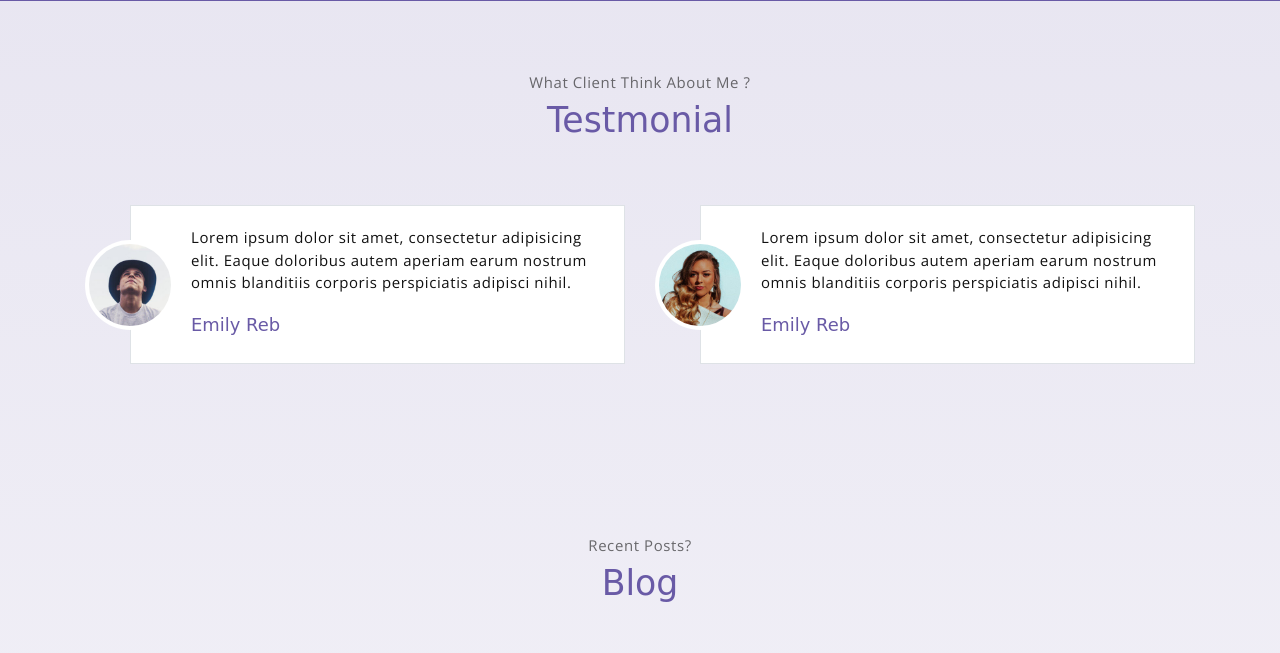
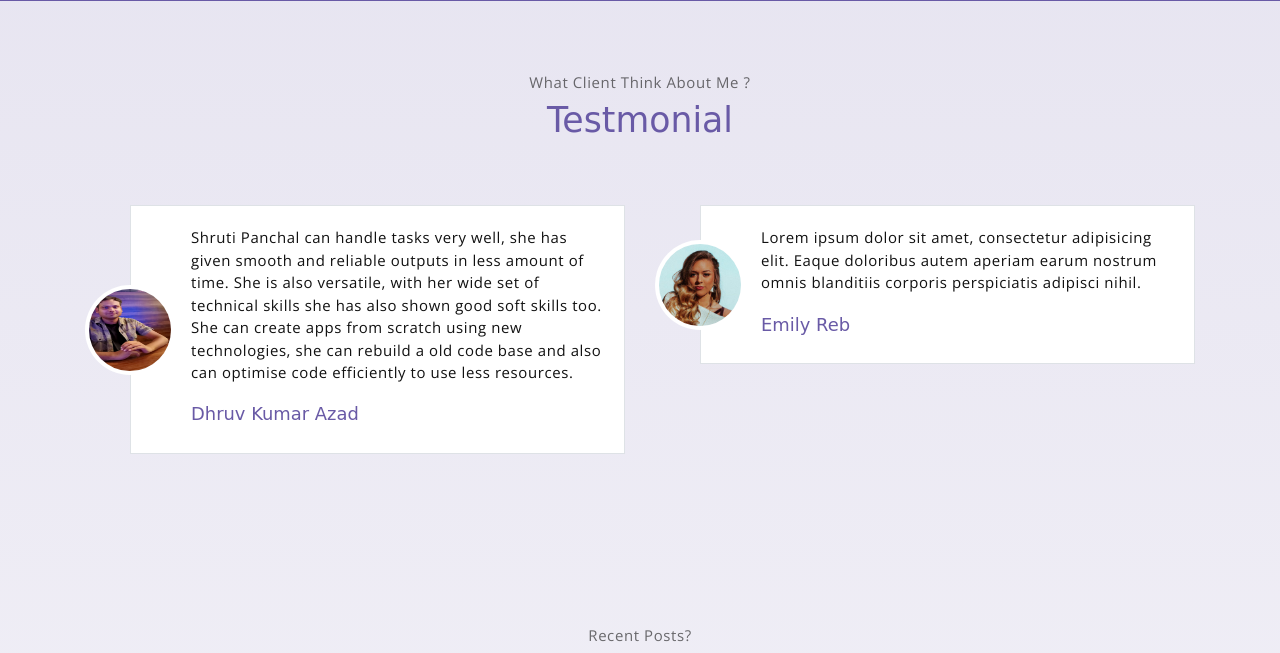
Before and after one commit to Shruti-panchal/pfo, a Flask app: page / in a window 1280 px wide. Shown: the part 2776-3429 px from the top of the page. Run offline with Flask 3, Linux system fonts and the light colour scheme; some libraries are stand-ins or nearby versions; some web fonts are replaced.

Commit message:
testimonials

```diff
--- a/templates/index.html
+++ b/templates/index.html
@@ -319,14 +319,14 @@
                 <div class="col-md-6">
                     <div class="testimonial-card">
                         <div class="testimonial-card-img-holder">
-                            <img src="static/assets/imgs/avatar2.jpg" class="testimonial-card-img"
-                                alt="Download free bootstrap 4 landing page, free boootstrap 4 templates, Download free bootstrap 4.1 landing page, free boootstrap 4.1.1 templates, meyawo Landing page">
+                            <img src="static/assets/imgs/dhruv.jpg" class="testimonial-card-img"
+                                alt="Dhruvkumarazad">
                         </div>
                         <div class="testimonial-card-body">
-                            <p class="testimonial-card-subtitle">Lorem ipsum dolor sit amet, consectetur adipisicing
-                                elit. Eaque doloribus autem aperiam earum nostrum omnis blanditiis corporis perspiciatis
-                                adipisci nihil.</p>
-                            <h6 class="testimonial-card-title">Emily Reb</h6>
+                            <p class="testimonial-card-subtitle">Shruti Panchal can handle tasks very well, she has given smooth and reliable outputs in less amount of time. She is also versatile,
+                                with her wide set of technical skills she has also shown good soft skills too. She can create apps from scratch using new technologies, she can rebuild a old code base
+                                and also can optimise code efficiently to use less resources.</p>
+                            <h6 class="testimonial-card-title">Dhruv Kumar Azad</h6>
                         </div>
                     </div>
                 </div>
@@ -334,7 +334,7 @@
                     <div class="testimonial-card">
                         <div class="testimonial-card-img-holder">
                             <img src="./static/assets/imgs/avatar3.jpg" class="testimonial-card-img"
-                                alt="Download free bootstrap 4 landing page, free boootstrap 4 templates, Download free bootstrap 4.1 landing page, free boootstrap 4.1.1 templates, meyawo Landing page">
+                                alt="person2">
                         </div>
                         <div class="testimonial-card-body">
                             <p class="testimonial-card-subtitle">Lorem ipsum dolor sit amet, consectetur adipisicing
```
Also changed, not shown: static/assets/imgs/dhruv.jpg (added).
